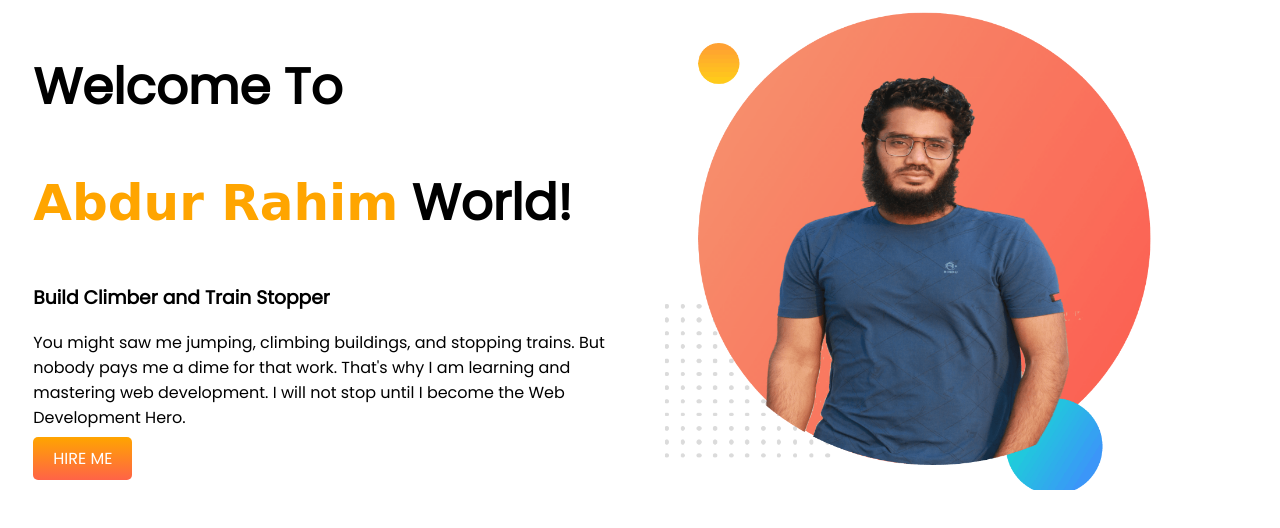
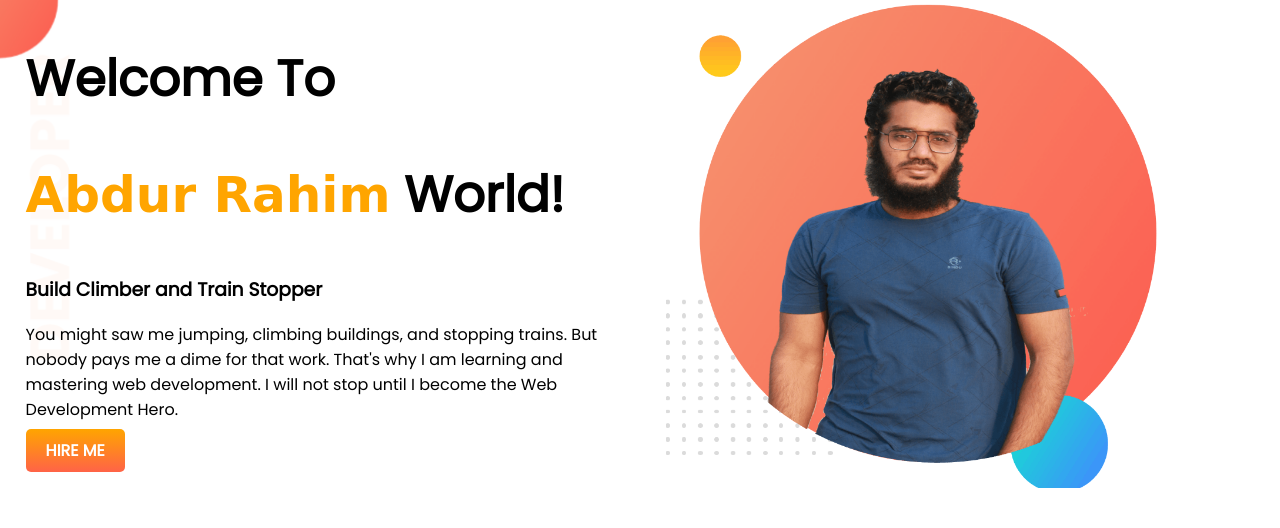
Before and after one commit to armejbha/developer-portfolio, a plain HTML site: page index.html in a window 1280 px wide. Drawn offline with Linux system fonts and the light colour scheme; a web font is replaced by a local one.

Commit message:
first-repeat-section

```diff
--- a/index.html
+++ b/index.html
@@ -16,7 +16,7 @@
 </head>
 
 <body>
-    <section>
+    <section class="top-section">
         <div class="half-width">
             <h1>Welcome To</h1>
             <h1><span class="orange-color">Abdur Rahim</span> World!</h1>
--- a/style.css
+++ b/style.css
@@ -1,5 +1,6 @@
 body{
     font-family: 'Poppins', sans-serif;
+    margin:0;
 }
 h1{
     font-size:50px;
@@ -22,7 +23,11 @@ section{
     text-decoration: none;
     background-image:linear-gradient(to bottom, orange,tomato);
     color:white;
+    font-weight:700;
     padding:10px 20px;
     border-radius:5px;
-
 }
+.top-section{
+    background-image:url(images/top-banner.png);
+    background-repeat:no-repeat;
+}
```
